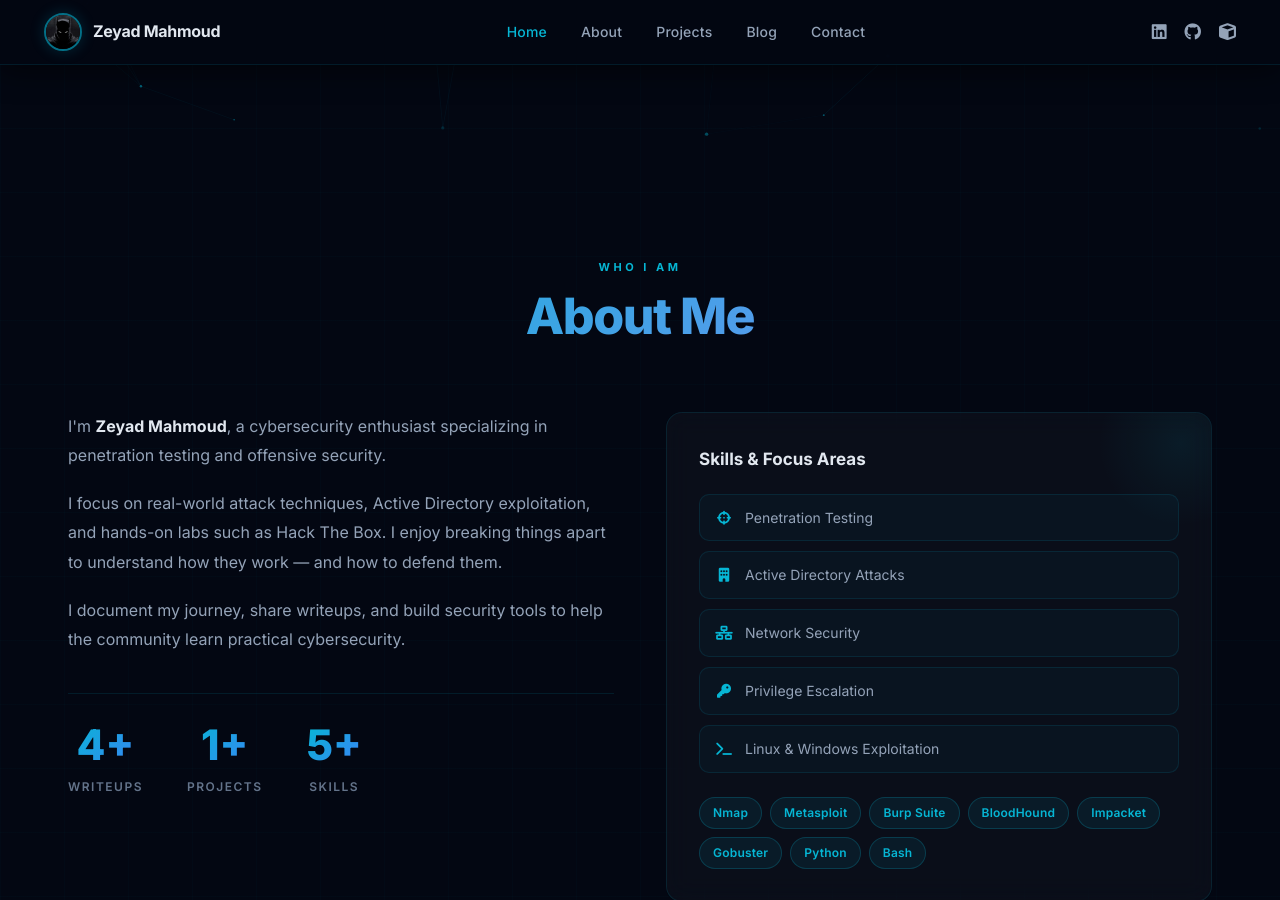
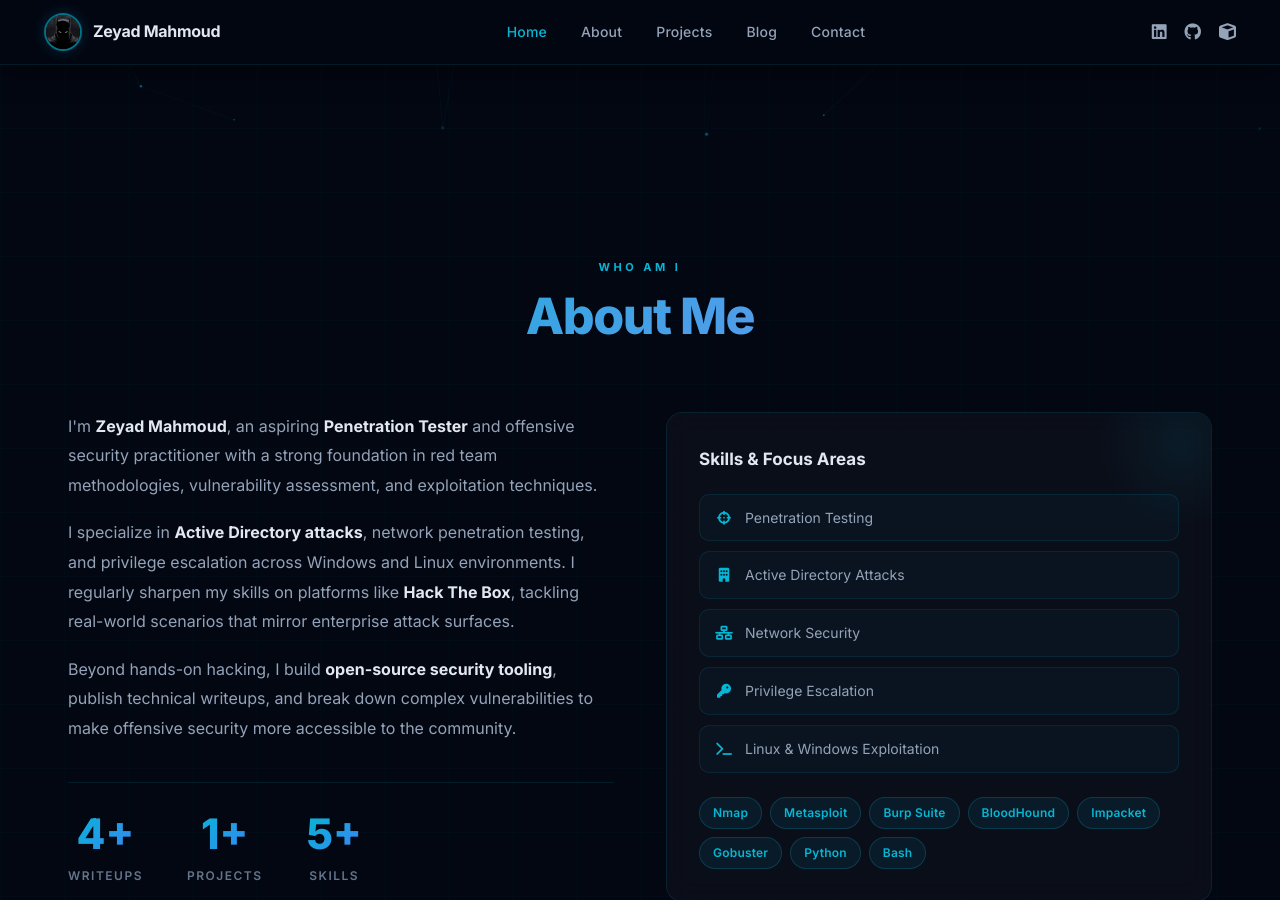
Before and after one commit to zeyad-mahmoud7/zeyad-mahmoud7.github.io, a Jekyll site: the page built from index.md, in a window 1280 px wide and 900 px high, scrolled down 756 px. Built offline with Jekyll 4.4.1, drawn with Linux system fonts in a browser that asks for light colours.

Commit message:
Update About section label and bio copy

```diff
--- a/index.md
+++ b/index.md
@@ -40,14 +40,14 @@ title: Home
 <section id="about" class="section">
   <div class="container">
     <div class="section-header">
-      <span class="section-label">Who I Am</span>
+      <span class="section-label">Who Am I</span>
       <h2 class="section-title">About Me</h2>
     </div>
     <div class="about-grid">
       <div class="about-text fade-in">
-        <p>I'm <strong>Zeyad Mahmoud</strong>, a cybersecurity enthusiast specializing in penetration testing and offensive security.</p>
-        <p>I focus on real-world attack techniques, Active Directory exploitation, and hands-on labs such as Hack The Box. I enjoy breaking things apart to understand how they work — and how to defend them.</p>
-        <p>I document my journey, share writeups, and build security tools to help the community learn practical cybersecurity.</p>
+        <p>I'm <strong>Zeyad Mahmoud</strong>, an aspiring <strong>Penetration Tester</strong> and offensive security practitioner with a strong foundation in red team methodologies, vulnerability assessment, and exploitation techniques.</p>
+        <p>I specialize in <strong>Active Directory attacks</strong>, network penetration testing, and privilege escalation across Windows and Linux environments. I regularly sharpen my skills on platforms like <strong>Hack The Box</strong>, tackling real-world scenarios that mirror enterprise attack surfaces.</p>
+        <p>Beyond hands-on hacking, I build <strong>open-source security tooling</strong>, publish technical writeups, and break down complex vulnerabilities to make offensive security more accessible to the community.</p>
         <div class="about-stats">
           <div class="stat">
             <span class="stat-num" data-target="4">0</span>
```
